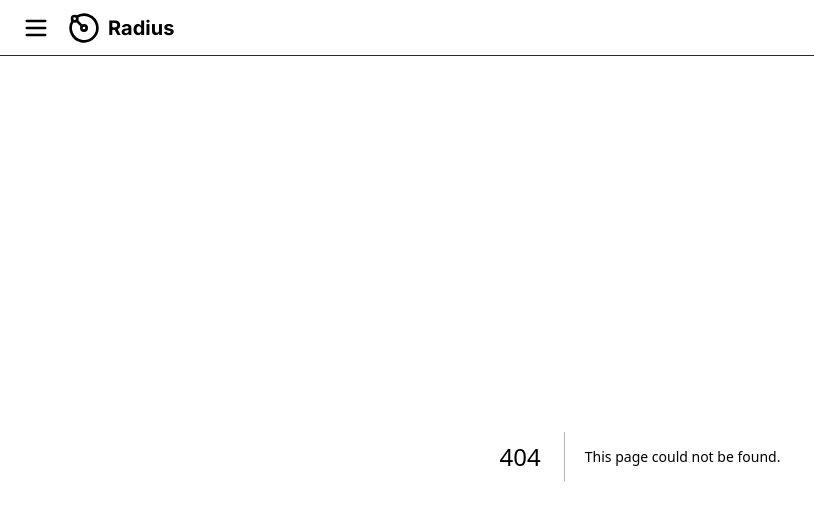
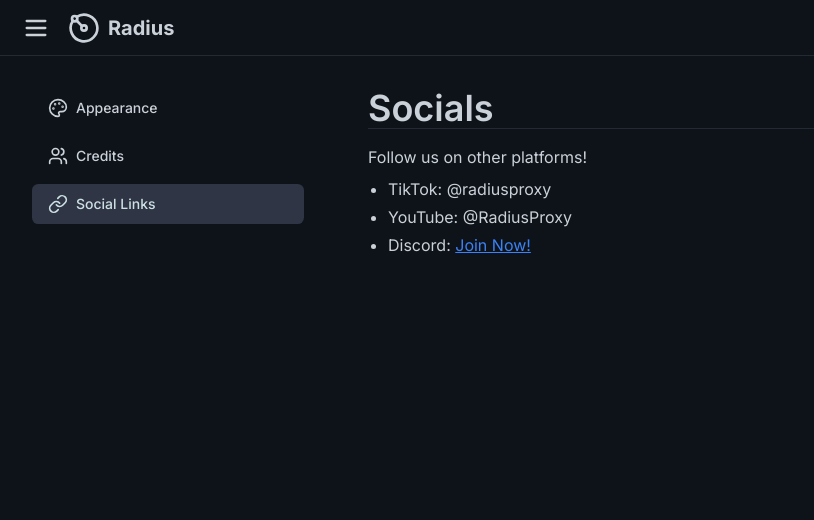
Before and after one commit to RadiusProxy/Radius, a Next.js app: page /settings/links in a window 1280 px wide. Before the commit this address had no page. Shown: the top 520 px of the page, without its empty margins (0-814 px from the left). Built offline with nearby package versions, Linux system fonts and the light colour scheme.

Commit message:
Add Pages + Fixed BG Changer

```diff
--- a/src/app/settings/appearance/page.tsx
+++ b/src/app/settings/appearance/page.tsx
@@ -6,18 +6,16 @@
 
 import { Button } from '@/components/ui/button'
 import { Form, FormControl, FormField, FormItem, FormLabel, FormMessage } from '@/components/ui/form'
-import { Select, SelectContent, SelectItem, SelectTrigger, SelectValue } from '@/components/ui/select'
 
 import { Input } from '@/components/ui/input'
 import { Separator } from '@/components/ui/separator'
-import { Textarea } from '@/components/ui/textarea'
-import { Save } from 'lucide-react'
+import { Save, RotateCcw } from 'lucide-react'
 import { useState } from 'react'
 import { toast } from 'sonner'
 
 const formSchema = z.object({
-  backgroundImage: z.string(),
-  description: z.string()
+  backgroundImage: z.string().url('Please provide a valid URL'),
+  description: z.string().optional(),
 })
 
 export default function Settings() {
@@ -25,19 +23,31 @@
   const form = useForm<z.infer<typeof formSchema>>({
     resolver: zodResolver(formSchema),
     defaultValues: {
-      backgroundImage: ''
-    }
+      backgroundImage: '',
+    },
   })
 
   function onSubmit(values: z.infer<typeof formSchema>) {
     setSubmitting(true)
 
+    document.body.style.backgroundImage = `url(${values.backgroundImage})`
+    document.body.style.backgroundSize = 'cover'
+    document.body.style.backgroundPosition = 'center'
+
     setTimeout(() => {
       setSubmitting(false)
       toast.success('Settings saved')
     }, 1000)
+
     console.log(values)
   }
+
+  function onReset() {
+    form.reset()
+    document.body.style.backgroundImage = ''
+    toast('Settings reset')
+  }
+
   return (
     <div className="space-y-4">
       <h1 className="text-4xl font-semibold">Appearance</h1>
@@ -58,9 +68,15 @@
             )}
           />
 
-          <Button type="submit" disabled={submitting}>
-            <Save className="mr-2 h-5 w-5" /> Save Changes
-          </Button>
+          {}
+          <div className="flex space-x-4">
+            <Button type="submit" disabled={submitting}>
+              <Save className="mr-2 h-5 w-5" /> Save Changes
+            </Button>
+            <Button type="button" onClick={onReset}>
+              <RotateCcw className="mr-2 h-5 w-5" /> Reset
+            </Button>
+          </div>
         </form>
       </Form>
     </div>
--- /dev/null
+++ b/src/app/settings/credits/page.tsx
@@ -0,0 +1,21 @@
+'use client'
+
+import { Separator } from '@/components/ui/separator'
+
+export default function Credits() {
+  return (
+    <div>
+      <h1 className="text-4xl font-semibold">Credits</h1>
+      <Separator />
+      <div className="mt-4">
+        <p>Radius contributors!</p>
+        <ul className="list-disc pl-5 mt-2 space-y-1">
+          <li>Owskio09</li>
+          <li>proudparrot2</li>
+          <li>Sparkzil</li>
+          <li>Scaratek</li>
+        </ul>
+      </div>
+    </div>
+  )
+}
--- a/src/app/settings/layout.tsx
+++ b/src/app/settings/layout.tsx
@@ -1,7 +1,7 @@
 'use client'
 
 import { Button } from '@/components/ui/button'
-import { Images, Link, Palette } from 'lucide-react'
+import { Users, Link, Palette } from 'lucide-react'
 import NextLink from 'next/link'
 
 import { usePathname } from 'next/navigation'
@@ -16,12 +16,16 @@
             <Palette className="h-5 w-5" /> Appearance
           </Button>
         </NextLink>
-        <Button variant={pathname?.includes('/settings/search') ? 'secondary' : 'ghost'} className="w-full items-center justify-start gap-2">
-          <Images className="h-5 w-5" /> Images
-        </Button>
-        <Button variant={pathname?.includes('/settings/account') ? 'secondary' : 'ghost'} className="w-full items-center justify-start gap-2">
-          <Link className="h-5 w-5" /> Social Links
-        </Button>
+        <NextLink href="/settings/credits/">
+          <Button variant={pathname?.includes('/settings/credits') ? 'secondary' : 'ghost'} className="w-full items-center justify-start gap-2">
+            <Users className="h-5 w-5" /> Credits
+          </Button>
+        </NextLink>
+        <NextLink href="/settings/links/">
+          <Button variant={pathname?.includes('/settings/links') ? 'secondary' : 'ghost'} className="w-full items-center justify-start gap-2">
+            <Link className="h-5 w-5" /> Social Links
+          </Button>
+        </NextLink>
       </div>
       <div className="w-3/4 px-12 py-8">{children}</div>
     </div>
--- /dev/null
+++ b/src/app/settings/links/page.tsx
@@ -0,0 +1,26 @@
+'use client'
+
+import NextLink from 'next/link'
+import { Separator } from '@/components/ui/separator'
+
+export default function SocialLinks() {
+  return (
+    <div>
+      <h1 className="text-4xl font-semibold">Socials</h1>
+      <Separator />
+      <div className="mt-4">
+        <p>Follow us on other platforms!</p>
+        <ul className="list-disc pl-5 mt-2 space-y-1">
+          <li>TikTok: @radiusproxy</li>
+          <li>YouTube: @RadiusProxy</li>
+          <li>
+            Discord:{' '}
+            <NextLink href="https://discord.gg/yourdiscordlink" target="_blank" className="text-blue-500 underline">
+              Join Now!
+            </NextLink>
+          </li>
+        </ul>
+      </div>
+    </div>
+  )
+}
```
Also changed, not shown: 2 other files (tests, documents, lock files or other folders).
